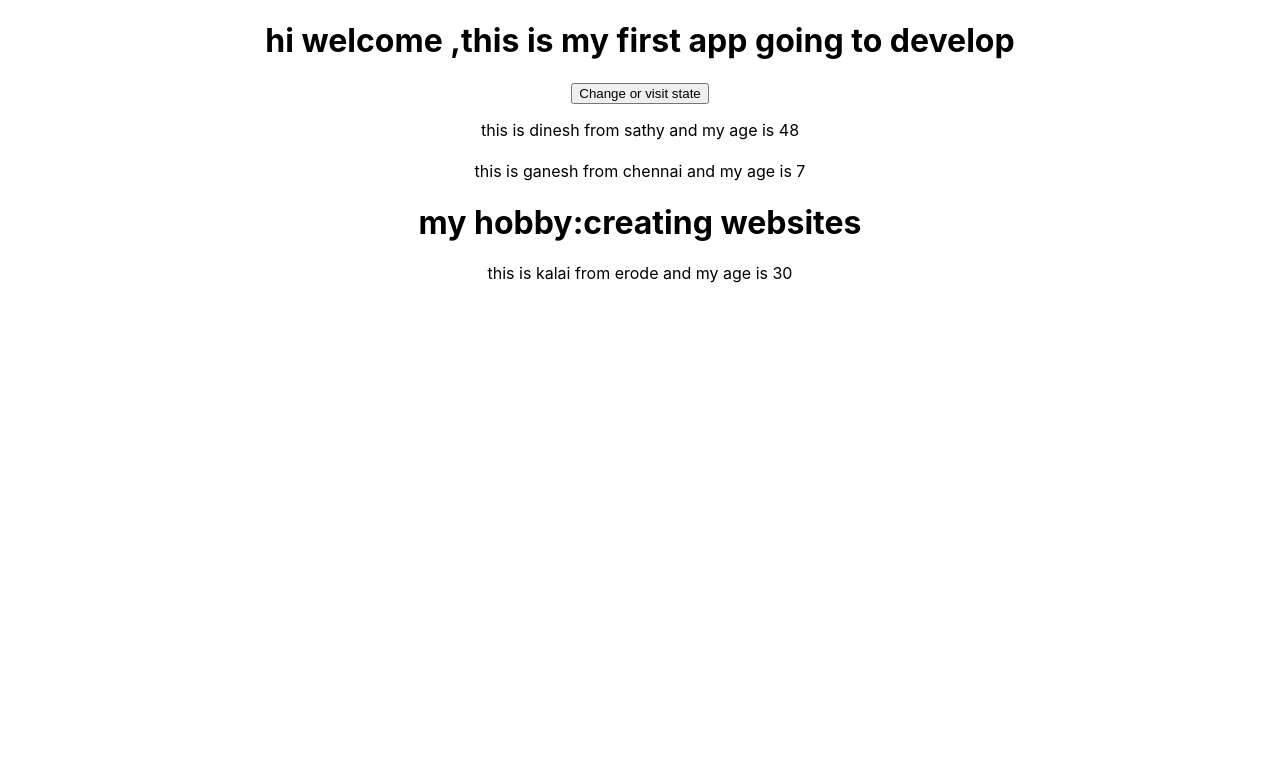
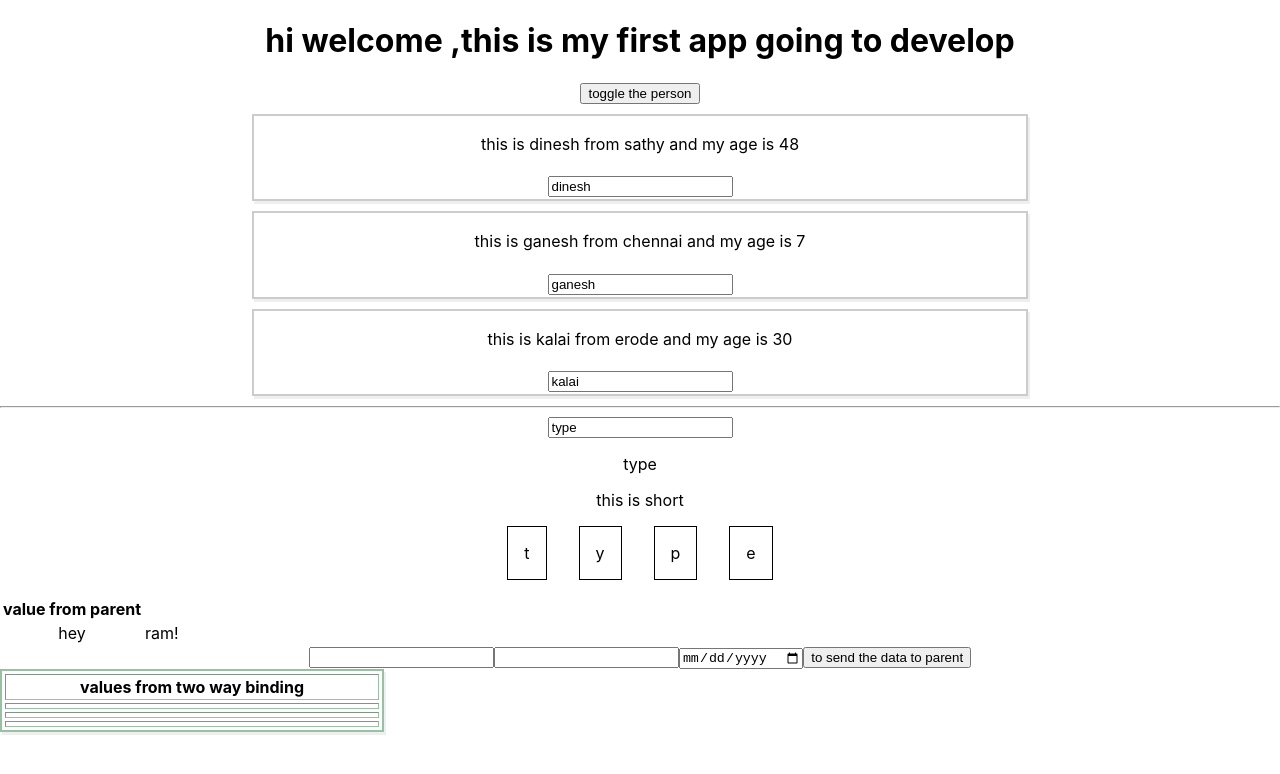
Before and after one commit to dinesh17e307/myfirstreact, a React (Create React App) app: page / in a window 1280 px wide. Shown: the top 774 px of the page. Built offline with nearby package versions, Linux system fonts and the light colour scheme.

Commit message:
list and conditional

```diff
--- a/src/App.js
+++ b/src/App.js
@@ -1,34 +1,118 @@
-import './App.css';
-import React from 'react'
-import Person from './Components/Person'
-class App extends React.Component{
-  state={
-    person:[{nam:'dinesh',place:'sathy'},
-    {nam:'ganesh',place:'chennai'},
-    {nam:'kalai',place:'erode'}]
-  }
-  switchHandler=()=>{
-    alert(JSON.stringify(this.state))
+import "./App.css";
+import React from "react";
+import Person from "./Components/Person";
+import Dynamicchange from "./Components/Dynamicchange";
+import Listassignment from "./Components/Listassignment";
+import Char from "./Components/Char";
+class App extends React.Component {
+  state = {
+    person: [
+      { id: "1", nam: "dinesh", place: "sathy" },
+      { id: "2", nam: "ganesh", place: "chennai" },
+      { id: "3", nam: "kalai", place: "erode" },
+    ],
+    name1: "hey",
+    name2: "ram!",
+    date: "",
+    isshown: true,
+    userinput: "type",
+  };
+  onchangeforpersonHandler = (e, id) => {
+    const personindex = this.state.person.findIndex((p) => {
+      return p.id === id;
+    });
+    const persons = {
+      ...this.state.person[personindex],
+    };
+    persons.nam = e.target.value;
+    const person = [...this.state.person];
+    person[personindex] = persons;
+
     this.setState({
-      person:[
-        {nam:'dheena',place:'sathy'},
-        {nam:'dilip',place:'chennai'},
-        {nam:'kuna',place:'erode'}
-      ]
+      person: person,
+    });
+  };
+  listtextchangehandler = (e) => {
+    this.setState({
+      userinput: e.target.value,
+    });
 
-    })
-  }
-  render(){
-  return (
-    <div className="App">
-     <h1>hi welcome ,this is my first app going to develop</h1>
-     <button onClick={this.switchHandler}>Change or visit state</button>
-     <Person names={this.state.person[0].nam} place={this.state.person[0].place}/>
-     <Person names={this.state.person[1].nam} place={this.state.person[1].place}>my hobby:creating websites</Person>
-     <Person names={this.state.person[2].nam} place={this.state.person[2].place}/>
-    </div>
-    //React.createElement('div',{className:App},React.createElement('h1',null,'this is how our normal html gets compiled'));
-);
+    console.log(this.state.userinput.length);
+  };
+  onchangeHandler = (e) => {
+    this.setState({
+      person: [
+        { nam: "dinesh", place: "sathy" },
+        { nam: "ganesh", place: "chennai" },
+        { nam: "kalai", place: "erode" },
+      ],
+      name1: e.n1,
+      name2: e.n2,
+      date: e.date,
+    });
+  };
+  toggleHandler = () => {
+    this.setState({ isshown: !this.state.isshown });
+  };
+  deleteHandler = (index) => {
+    let person = this.state.person;
+    person.splice(index, 1);
+    this.setState({ persons: person });
+  };
+  delcharhandler = (ind) => {
+    let delchar = this.state.userinput.split("");
+    delchar.splice(ind, 1);
+    const update = delchar.join("");
+    this.setState({
+      userinput: update,
+    });
+  };
+  render() {
+    const word = this.state.userinput.split("").map((ch, index) => {
+      return (
+        <Char
+          letter={ch}
+          key={index}
+          delete={() => this.delcharhandler(index)}
+        />
+      );
+    });
+    let persons = null;
+    if (this.state.isshown) {
+      persons = (
+        <div>
+          {this.state.person.map((e, indx) => {
+            return (
+              <Person
+                click={() => this.deleteHandler(indx)}
+                key={e.id}
+                names={e.nam}
+                place={e.place}
+                changed={(event) => this.onchangeforpersonHandler(event, e.id)}
+              />
+            );
+          })}
+        </div>
+      );
+    }
+    return (
+      <div className="App">
+        <h1>hi welcome ,this is my first app going to develop</h1>
+        <button onClick={this.toggleHandler}>toggle the person</button>
+        {persons}
+        <hr />
+        <input
+          type="text"
+          onChange={this.listtextchangehandler}
+          value={this.state.userinput}
+        />
+        <p>{this.state.userinput}</p>
+        <Listassignment userlen={this.state.userinput.length} />
+        {word}
+        <Dynamicchange changed={this.onchangeHandler} val={this.state} />
+      </div>
+      //React.createElement('div',{className:App},React.createElement('h1',null,'this is how our normal html gets compiled'));
+    );
   }
 }
 
--- /dev/null
+++ b/src/Components/Char.js
@@ -0,0 +1,18 @@
+import React from "react";
+
+function Char(props) {
+  const style = {
+    display: "inline-block",
+    padding: "16px",
+    textAlign: "center",
+    margin: "16px",
+    border: "1px solid black",
+  };
+  return (
+    <div style={style} onClick={props.delete}>
+      {props.letter}
+    </div>
+  );
+}
+
+export default Char;
--- /dev/null
+++ b/src/Components/Dynamicchange.js
@@ -0,0 +1,78 @@
+import React, { Component } from "react";
+import "./Style.css";
+class Dynamicchange extends Component {
+  constructor(props) {
+    super(props);
+    this.state = {
+      n1: "",
+      n2: "",
+      date: "",
+    };
+  }
+  render() {
+    return (
+      <div>
+        <table>
+          <tbody>
+            <tr>
+              <th>value from parent</th>
+            </tr>
+            <tr>
+              <td>{this.props.val.name1}</td>
+              <td>{this.props.val.name2}</td>
+              <td>{this.props.val.date}</td>
+            </tr>
+          </tbody>
+        </table>
+
+        <input
+          type="text"
+          onChange={(e) => {
+            this.setState({ n1: e.target.value });
+          }}
+          value={this.state.n1}
+        />
+        <input
+          type="text"
+          onChange={(e) => {
+            this.setState({ n2: e.target.value });
+          }}
+          value={this.state.n2}
+        />
+        <input
+          type="date"
+          onChange={(e) => {
+            this.setState({ date: e.target.value });
+          }}
+          value={this.state.date}
+        />
+        <button onClick={() => this.props.changed(this.state)}>
+          to send the data to parent
+        </button>
+
+        <table
+          className="table"
+          cellPadding="2px"
+          cellSpacing="3px"
+          border="2px"
+        >
+          <tbody>
+            <tr>
+              <th>values from two way binding</th>
+            </tr>
+            <tr>
+              <td>{this.state.n1}</td>
+            </tr>
+            <tr>
+              <td>{this.state.n2}</td>
+            </tr>
+            <tr>
+              <td>{this.state.date}</td>
+            </tr>
+          </tbody>
+        </table>
+      </div>
+    );
+  }
+}
+export default Dynamicchange;
--- /dev/null
+++ b/src/Components/Listassignment.js
@@ -0,0 +1,8 @@
+const Lencheck = (props) => {
+  let validmsg = "this is short";
+  if (props.userlen > 5) {
+    validmsg = "this is long enough";
+  }
+  return <div>{validmsg}</div>;
+};
+export default Lencheck;
--- a/src/Components/Person.js
+++ b/src/Components/Person.js
@@ -1,9 +1,11 @@
 import React from 'react'
+import "./Style.css";
 const person=(props)=>{
     return (
-    <div>
-    <p>this is {props.names} from {props.place} and my age is {Math.floor(Math.random() *50) } </p>
+    <div className="Person">
+    <p onClick={()=>props.click()}>this is {props.names} from {props.place} and my age is {Math.floor(Math.random() *50) } </p>
     <h1>{props.children}</h1>
+    <input type="text" onChange={props.changed} value={props.names}/>
     </div>
     )
 }
--- /dev/null
+++ b/src/Components/Style.css
@@ -0,0 +1,13 @@
+.Person{
+    width: 60%;
+    border: 2px solid #ccc;
+    margin:  10px auto ;
+    padding: 2px ;
+    box-shadow: 2px 3px #eeee;
+}
+.table{
+    border: 2px solid #4858;
+    padding: auto;
+    width: 30%;
+    box-shadow: 2px 3px #eeee;
+}
```
